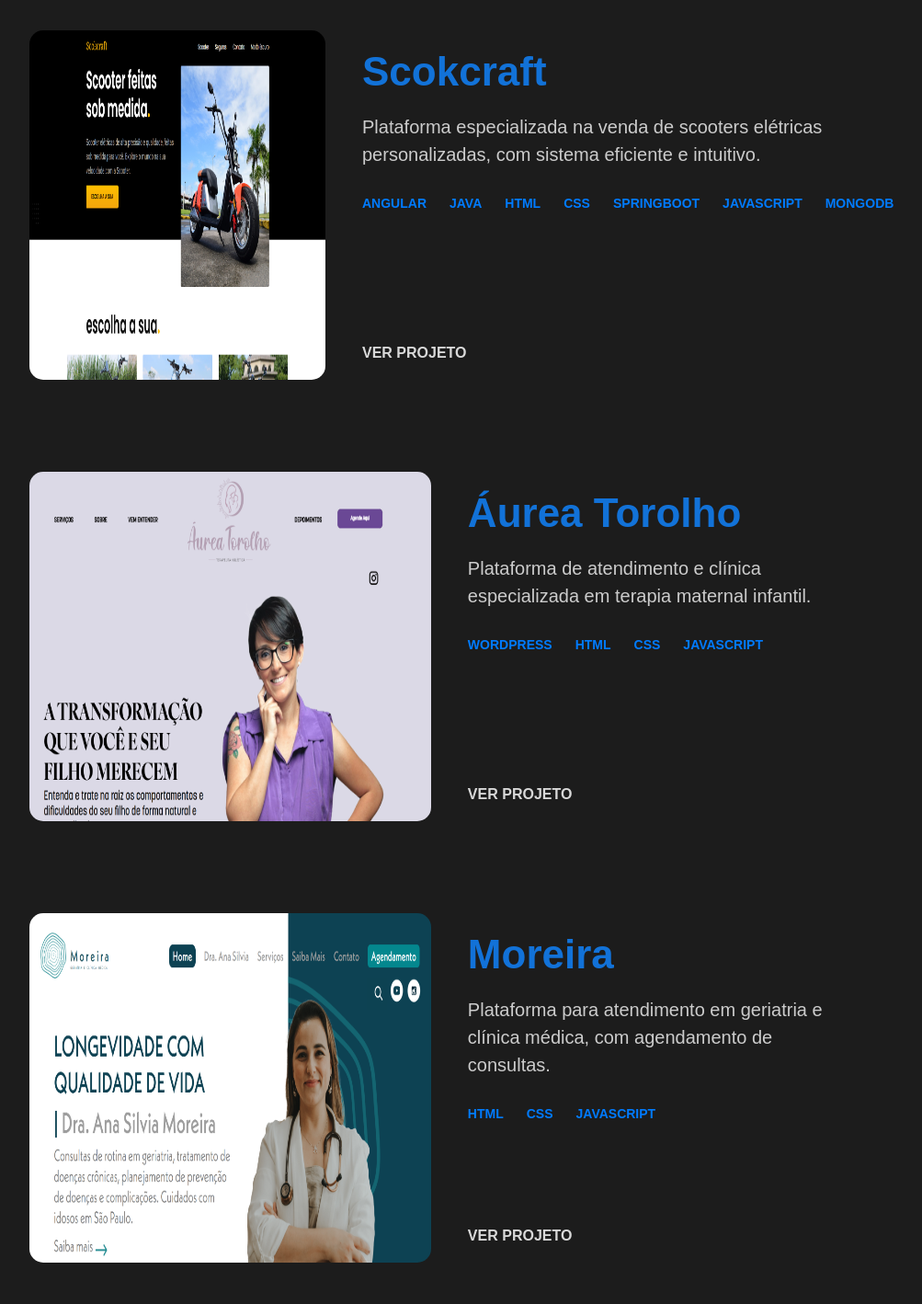
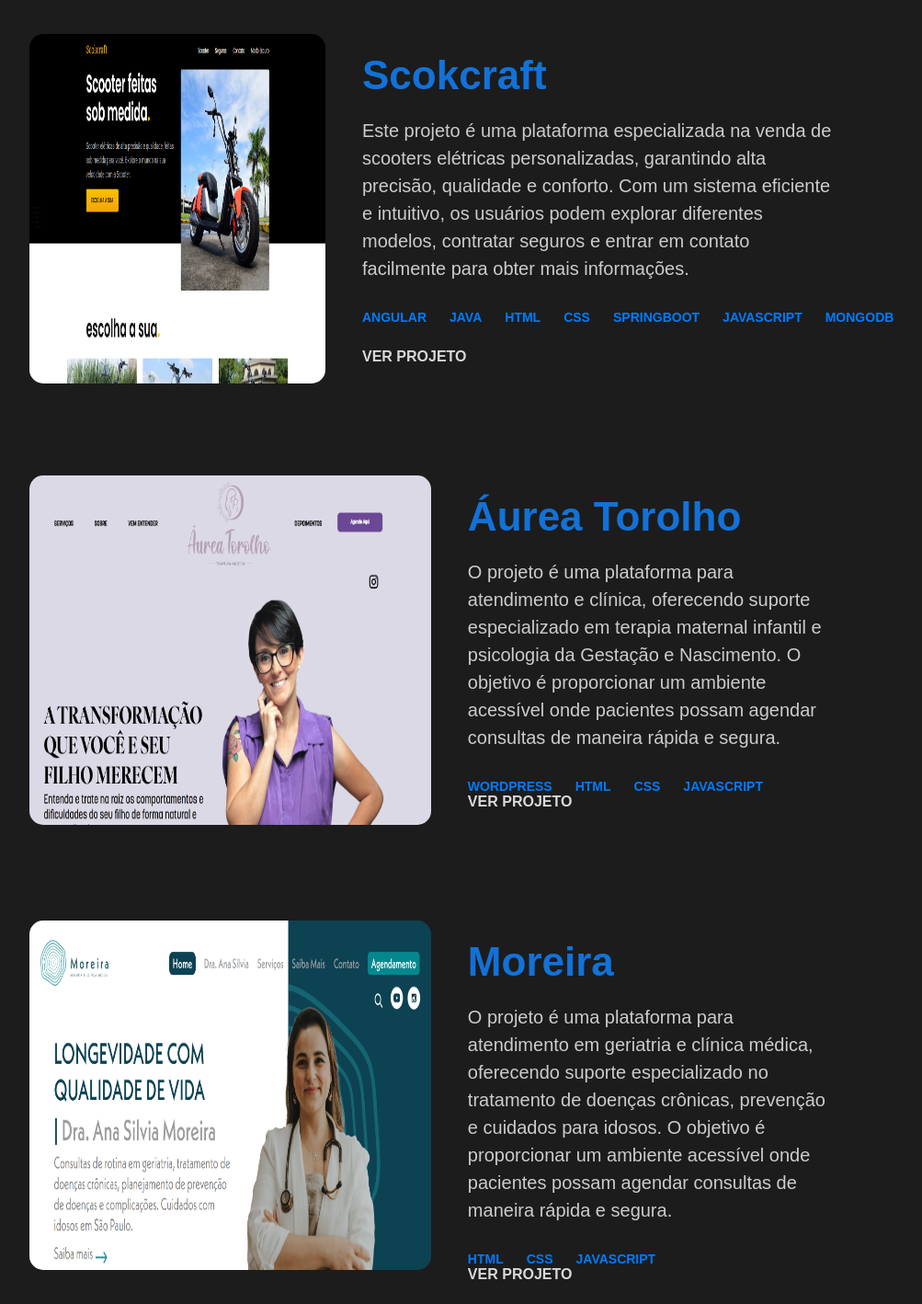
Before and after one commit to Robertxrs/portfolio, a plain HTML site: page index.html in a window 1280 px wide. Shown: the part 2460-3878 px from the top of the page at 92% size, without its empty margins (246-1249 px from the left). Drawn offline with Linux system fonts and the light colour scheme.

Commit message:
update descriptions by projects

```diff
--- a/index.html
+++ b/index.html
@@ -76,6 +76,8 @@
           <h1 class="project-title">Juds</h1>
           <p class="project-description">
             O JUDS é um sistema desktop desenvolvido com Angular, Node.js e Electron, criado para gerenciar e otimizar atividades de forma prática e integrada.
+            Voltado para uso individual,
+            o programa combina funcionalidades web e desktop, oferecendo uma interface moderna, responsiva e eficiente para facilitar processos e centralizar informações.
           </p>
           <ul class="tags-list">
             <li class="tag">angular</li>
@@ -97,7 +99,9 @@
         <div class="project-info">
           <h1 class="project-title">Scokcraft</h1>
           <p class="project-description">
-            Plataforma especializada na venda de scooters elétricas personalizadas, com sistema eficiente e intuitivo.
+           Este projeto é uma plataforma especializada na venda de scooters elétricas personalizadas, garantindo alta precisão,
+           qualidade e conforto. Com um sistema eficiente e intuitivo,
+           os usuários podem explorar diferentes modelos, contratar seguros e entrar em contato facilmente para obter mais informações.
           </p>
           <ul class="tags-list">
             <li class="tag">angular</li>
@@ -119,7 +123,8 @@
         <div class="project-info">
           <h1 class="project-title">Áurea Torolho</h1>
           <p class="project-description">
-            Plataforma de atendimento e clínica especializada em terapia maternal infantil.
+           O projeto é uma plataforma para atendimento e clínica, oferecendo suporte especializado em  terapia maternal infantil e psicologia da Gestação e Nascimento.
+            O objetivo é proporcionar um ambiente acessível onde pacientes possam agendar consultas de maneira rápida e segura.
           </p>
           <ul class="tags-list">
             <li class="tag">WordPress</li>
@@ -138,7 +143,9 @@
         <div class="project-info">
           <h1 class="project-title">Moreira</h1>
           <p class="project-description">
-            Plataforma para atendimento em geriatria e clínica médica, com agendamento de consultas.
+           O projeto é uma plataforma para atendimento em geriatria e clínica médica, oferecendo suporte especializado no tratamento de doenças crônicas,
+            prevenção e cuidados para idosos.
+           O objetivo é proporcionar um ambiente acessível onde pacientes possam agendar consultas de maneira rápida e segura.
           </p>
           <ul class="tags-list">
             <li class="tag">html</li>
```
